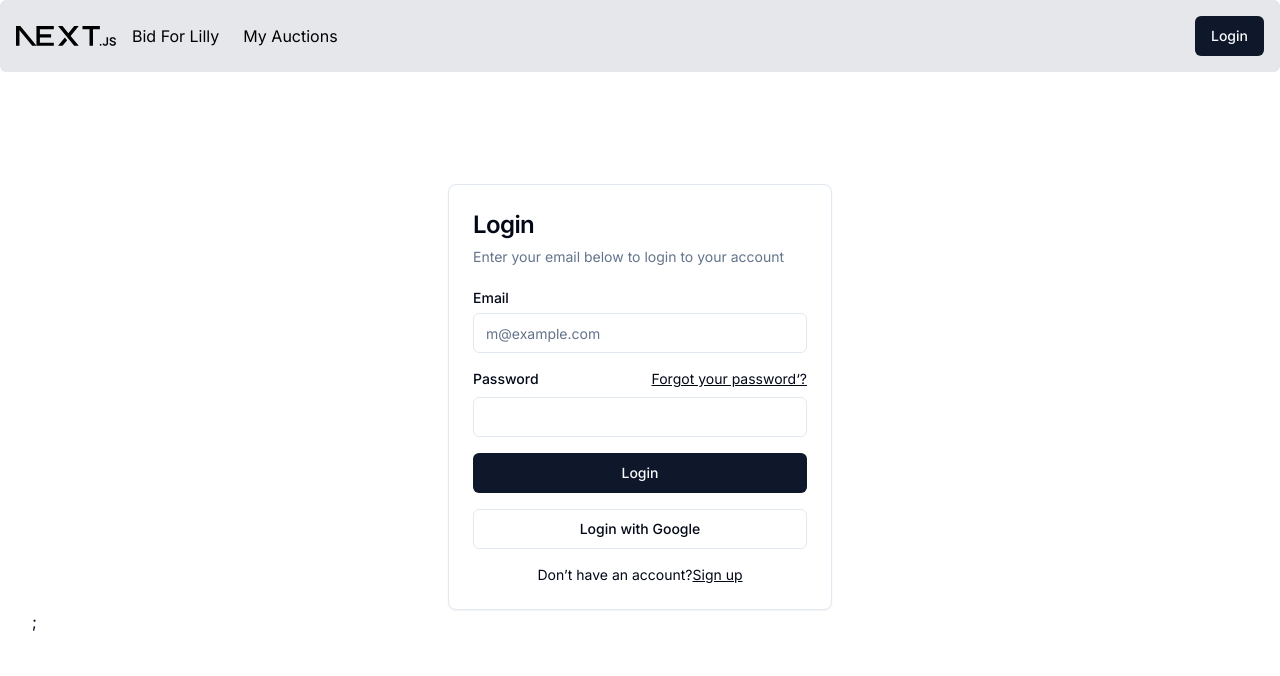
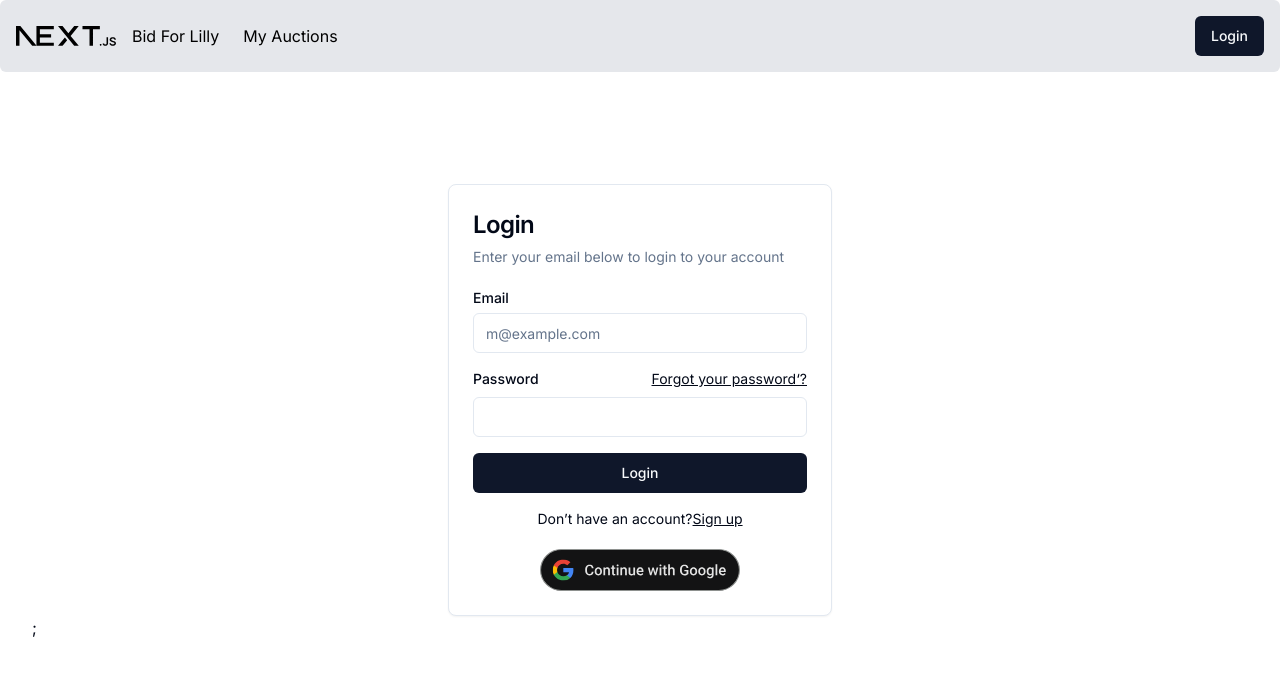
Before and after one commit to benjimosso/bid-lilly, a Next.js app: page /auth/login in a window 1280 px wide. Shown: the top 676 px of the page. Built offline with nearby package versions, Linux system fonts and the light colour scheme; no server answers.

Commit message:
changes on login card

```diff
--- a/components/component/header.tsx
+++ b/components/component/header.tsx
@@ -21,7 +21,7 @@ export function Header({ user }: { user: any }) {
         </div>
         <div>
           {user ? (
-            <div className="flex gap-3">
+            <div className="flex gap-3 items-center">
              {user.user_metadata.full_name}
             <LogouButton />
             </div>
--- a/components/component/login-shadcn.tsx
+++ b/components/component/login-shadcn.tsx
@@ -3,14 +3,21 @@
  * @see https://v0.dev/t/mhH5srKVuz7
  * Documentation: https://v0.dev/docs#integrating-generated-code-into-your-nextjs-app
  */
-'use client'
-import { CardTitle, CardDescription, CardHeader, CardContent, Card } from "@/components/ui/card"
-import { Label } from "@/components/ui/label"
-import { Input } from "@/components/ui/input"
-import Link from "next/link"
-import { Button } from "@/components/ui/button"
-import { useState } from "react"
-import { login } from "@/app/auth/login/actions"
+"use client";
+import {
+  CardTitle,
+  CardDescription,
+  CardHeader,
+  CardContent,
+  Card,
+} from "@/components/ui/card";
+import { Label } from "@/components/ui/label";
+import { Input } from "@/components/ui/input";
+import Link from "next/link";
+import { Button } from "@/components/ui/button";
+import { useState } from "react";
+import { login } from "@/app/auth/login/actions";
+import Image  from "next/image";
 
 interface LoginFormProps {
   LoginEmail: (
@@ -21,53 +28,67 @@ interface LoginFormProps {
   LoginGoogle: () => Promise<void>;
 }
 
-export function LoginShadcn({LoginEmail, LoginGoogle}: LoginFormProps) {
-
-  const [email, setEmail] = useState('')
-  const [password, setPassword] = useState('')
+export function LoginShadcn({ LoginEmail, LoginGoogle }: LoginFormProps) {
+  const [email, setEmail] = useState("");
+  const [password, setPassword] = useState("");
 
   return (
     <Card className="mx-auto max-w-sm mt-10">
       <CardHeader>
         <CardTitle className="text-2xl">Login</CardTitle>
-        <CardDescription>Enter your email below to login to your account</CardDescription>
+        <CardDescription>
+          Enter your email below to login to your account
+        </CardDescription>
       </CardHeader>
       <CardContent>
         <form onSubmit={(e) => LoginEmail(e, email, password)}>
           <div className="grid gap-4">
             <div className="grid gap-2">
               <Label htmlFor="email">Email</Label>
-            <Input id="email" placeholder="m@example.com" required type="email"
+              <Input
+                id="email"
+                placeholder="m@example.com"
+                required
+                type="email"
                 onChange={(e) => setEmail(e.target.value)}
-            value={email}/>
+                value={email}
+              />
             </div>
             <div className="grid gap-2">
               <div className="flex items-center">
                 <Label htmlFor="password">Password</Label>
-              <Link className="ml-auto inline-block text-sm underline" href="#">
+                <Link
+                  className="ml-auto inline-block text-sm underline"
+                  href="#"
+                >
                   Forgot your password&lsquo;?
                 </Link>
               </div>
-            <Input id="password" required type="password"
+              <Input
+                id="password"
+                required
+                type="password"
                 onChange={(e) => setPassword(e.target.value)}
-            value={password}/>
+                value={password}
+              />
             </div>
-          <Button className="w-full" type="submit" >
+            <Button className="w-full" type="submit">
               Login
             </Button>
-          <Button
-
-           className="w-full" variant="outline" onClick={LoginGoogle}>
-            Login with Google
-          </Button>
           </div>
+          </form>
           <div className="mt-4 text-center text-sm">
             Don&rsquo;t have an account?
             <Link className="underline" href="/auth/signup">
               Sign up
             </Link>
           </div>
-        </form>
+            <div className="flex items-center justify-center">
+            <button onClick={LoginGoogle} className="mt-5 " >
+              <Image src="/googleLogin.svg" alt="Google Logo" width={200} height={200} />
+            </button>
+            </div>
+
       </CardContent>
     </Card>
   )
```
Also changed, not shown: public/googleLogin.svg (added). Lines whose indentation alone changed are shown as unchanged.
